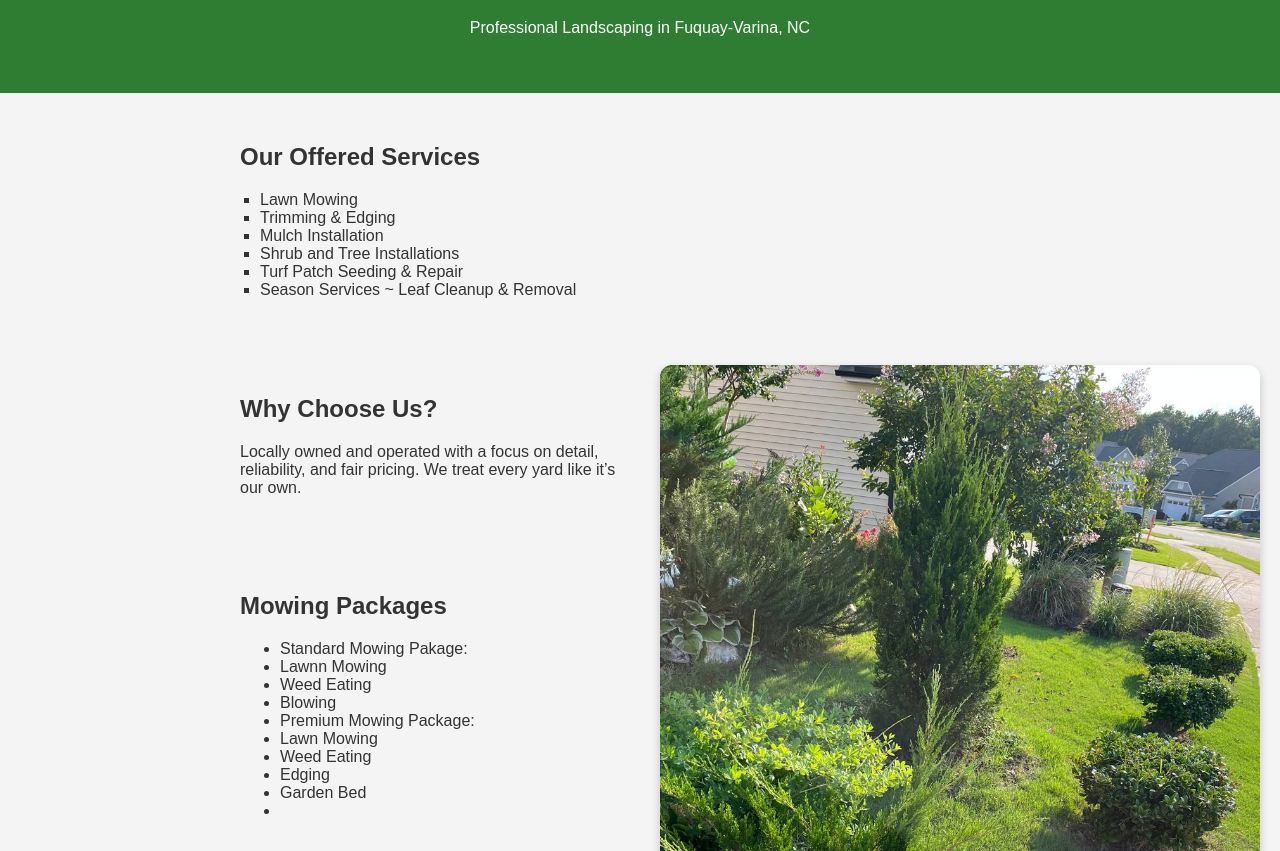
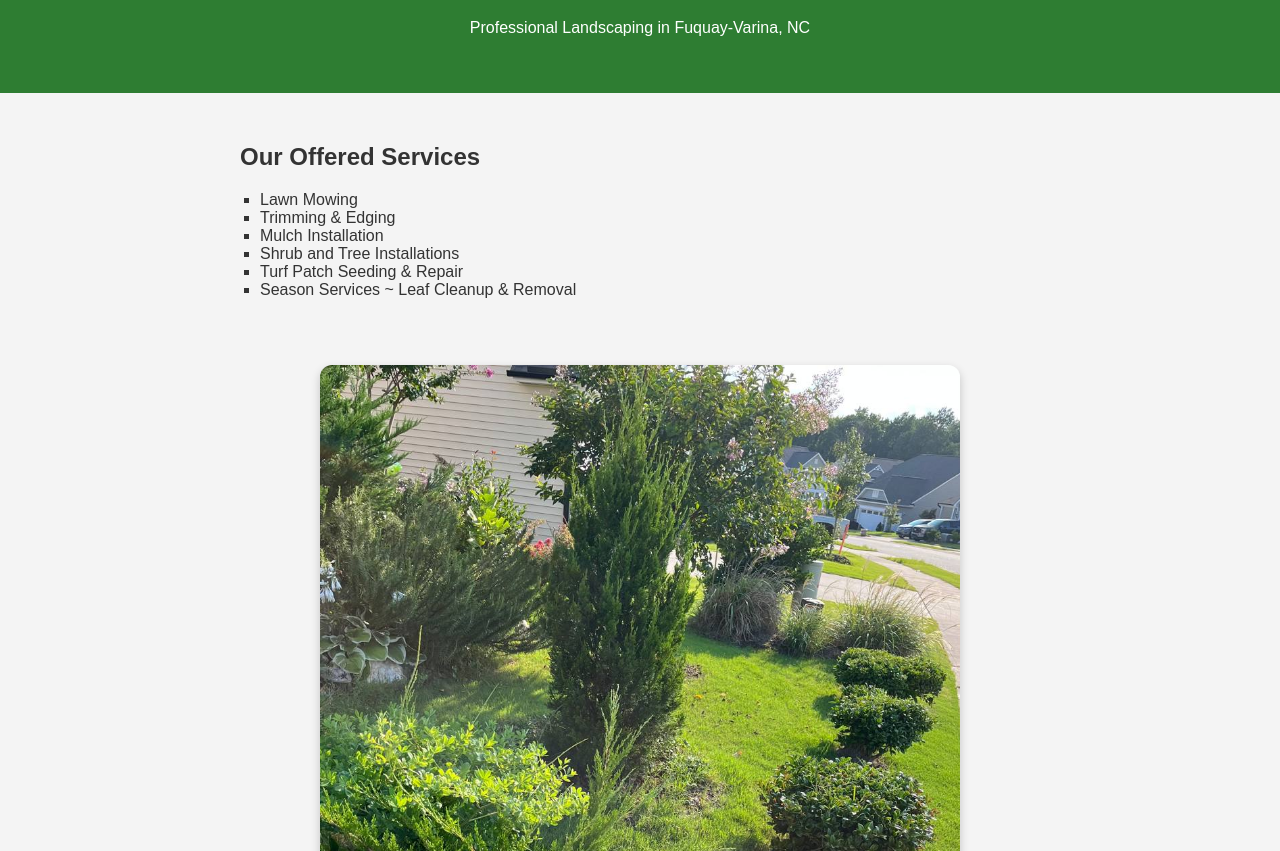
Before and after one commit to FVLand/Website, a plain HTML site: page index.html in a window 1280 px wide. Shown: the part 101-952 px from the top of the page. Drawn offline with Linux system fonts and the light colour scheme.

Commit message:
Update index.html

```diff
--- a/index.html
+++ b/index.html
@@ -26,10 +26,11 @@
   </section>
 
 
-<img src="c2cb0640-d520-4440-8324-63e85010abd1.jpg"
-     alt="Beautiful landscaped yard"
-     style="float: right; width:100%; max-width:600px; border-radius:12px; box-shadow: 0 4px 10px rgba(0,0,0,0.2); margin: 20px;">
-
+<div style="text-align: center; margin-top: 20px;">
+  <img src="c2cb0640-d520-4440-8324-63e85010abd1.jpg"
+       alt="Beautiful landscaped yard"
+       style="width: 50%; border-radius: 12px; box-shadow: 0 4px 10px rgba(0,0,0,0.2);">
+</div>
 
 
   <section class="about">
```
